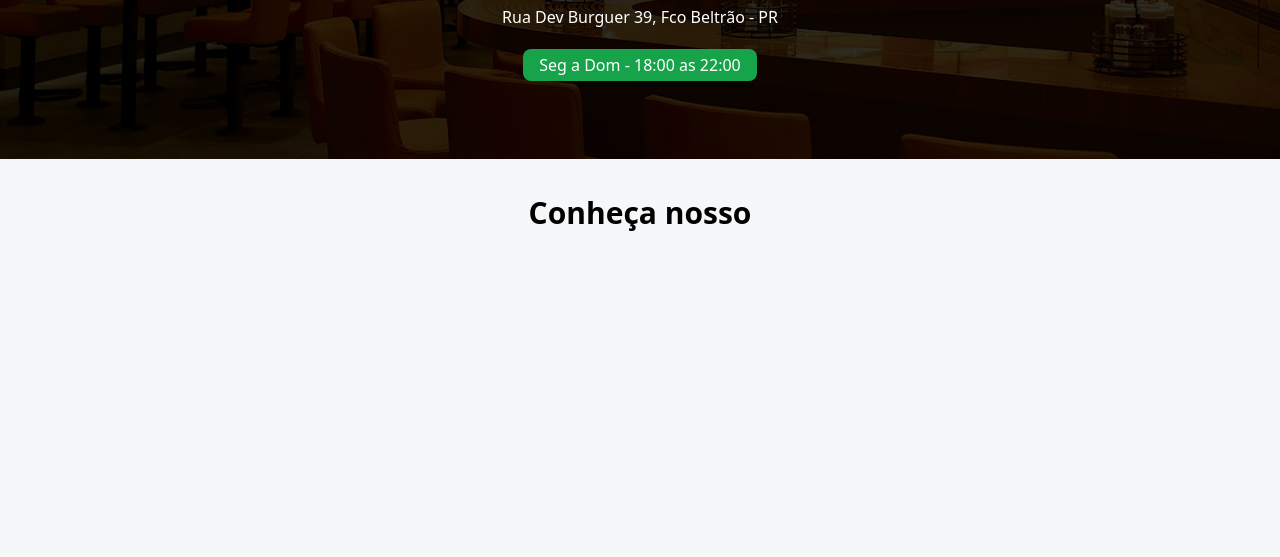
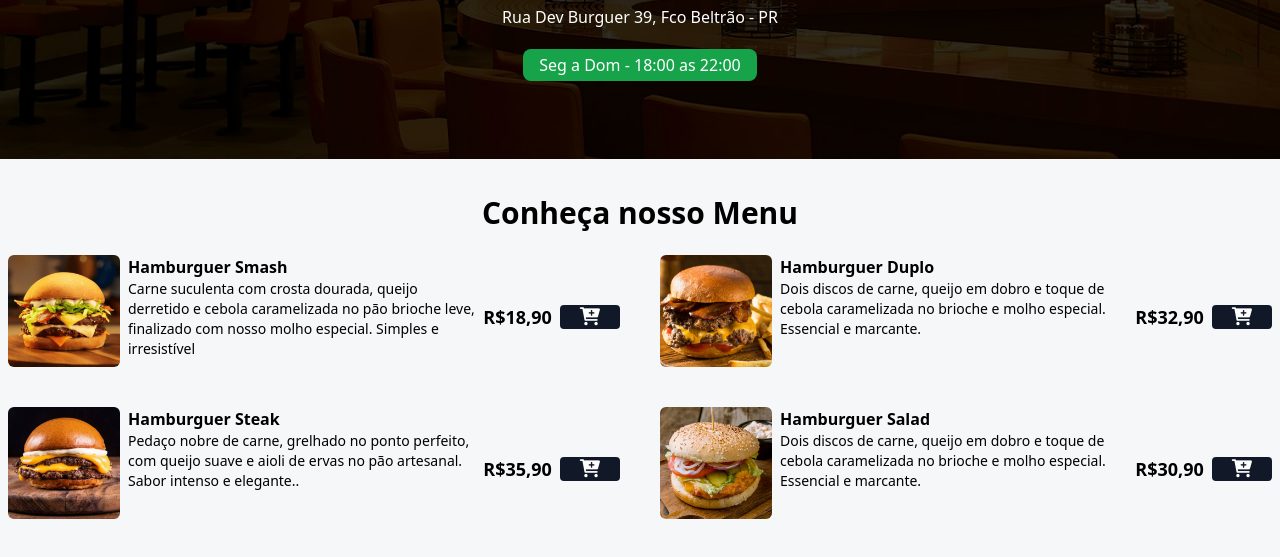
Before and after one commit to Paulo-ods/projeto-hamburgueria, a website: page index.html in a window 1280 px wide. Shown: the part 261-818 px from the top of the page. Drawn offline with Linux system fonts and the light colour scheme.

Commit message:
menu de itens

```diff
--- a/index.html
+++ b/index.html
@@ -5,6 +5,7 @@
     <meta name="viewport" content="width=device-width, initial-scale=1.0">
     <title>DEV BURGUER</title>
     <link rel="stylesheet" href="./styles/output.css">
+    <link rel="stylesheet" href="https://cdnjs.cloudflare.com/ajax/libs/font-awesome/6.0.0-beta3/css/all.min.css" integrity="sha512-Fo3rlrZj/k7ujTnHg4CGR2D7kSs0v4LLanw2qksYuRlEzO+tcaEPQogQ0KaoGN26/zrn20ImR1DfuLWnOo7aBA==" crossorigin="anonymous" referrerpolicy="no-referrer" />
 </head>
 <body>
     <!-- HEADER -->
@@ -27,12 +28,92 @@
      <!-- FIM HEADER -->
 
      <h2 class="text-2xl md:text-3xl font-bold text-center mt-9 mb-6">
-        Conheça nosso
+        Conheça nosso Menu
      </h2>
 
      <!-- INICIO MENU -->
       <div id="menu">
-        <main>
+        <main class="grid grid-cols-1 md:grid-cols-2  gap-7 md:gap-10 mx-auto max-w-7xl px-2 mb-16">
+
+            <div class="flex gap-2">
+                <img class="w-28 h-28 rounded-md hover:scale-110 hover:rotate-2 duration-300"
+                src="./img/hamb-1.png" alt="Hamburguer Smash">
+
+                <div>
+                    <p class="font-bold">Hamburguer Smash</p>
+                    <p class="text-sm">Carne suculenta com crosta dourada, queijo derretido e cebola caramelizada no pão brioche leve,
+                    finalizado com nosso molho especial. Simples e irresistível</p>
+                </div>
+                <div class="flex items-center gap-2 justify-between mt-3">
+                    <p class="font-bold text-lg">R$18,90</p>
+                    <button class="bg-gray-900 px-5 rounded add-to-cart-btn"
+                    data-name="Hamburguer Smash"
+                    data-price="18.90">
+
+                        <i class="fa fa-cart-plus text-lg text-white "></i>
+                    </button>
+                </div>
+            </div>
+
+            <div class="flex gap-2">
+                <img class="w-28 h-28 rounded-md hover:scale-110 hover:rotate-2 duration-300"
+                src="./img/hamb-2.png" alt="Hamburguer Duplo">
+
+                <div>
+                    <p class="font-bold">Hamburguer Duplo</p>
+                    <p class="text-sm">Dois discos de carne, queijo em dobro e toque de cebola caramelizada no brioche e molho especial.
+                    Essencial e marcante.</p>
+                </div>
+                <div class="flex items-center gap-2 justify-between mt-3">
+                    <p class="font-bold text-lg">R$32,90</p>
+                    <button class="bg-gray-900 px-5 rounded add-to-cart-btn"
+                    data-name="Hamburguer Duplo"
+                    data-price="32.90">
+
+                        <i class="fa fa-cart-plus text-lg text-white "></i>
+                    </button>
+                </div>
+            </div>
+
+            <div class="flex gap-2">
+                <img class="w-28 h-28 rounded-md hover:scale-110 hover:rotate-2 duration-300"
+                src="./img/hamb-3.png" alt="Hamburguer Steak">
+
+                <div>
+                    <p class="font-bold">Hamburguer Steak</p>
+                    <p class="text-sm">Pedaço nobre de carne, grelhado no ponto perfeito, com queijo suave e aioli de ervas no pão artesanal.
+                    Sabor intenso e elegante..</p>
+                </div>
+                <div class="flex items-center gap-2 justify-between mt-3">
+                    <p class="font-bold text-lg">R$35,90</p>
+                    <button class="bg-gray-900 px-5 rounded add-to-cart-btn"
+                    data-name="Hamburguer Steak"
+                    data-price="35.90">
+
+                        <i class="fa fa-cart-plus text-lg text-white "></i>
+                    </button>
+                </div>
+            </div>
+
+            <div class="flex gap-2">
+                <img class="w-28 h-28 rounded-md hover:scale-110 hover:rotate-2 duration-300"
+                src="./img/hamb-4.png" alt="Hamburguer Salad">
+
+                <div>
+                    <p class="font-bold">Hamburguer Salad</p>
+                    <p class="text-sm">Dois discos de carne, queijo em dobro e toque de cebola caramelizada no brioche e molho especial.
+                    Essencial e marcante.</p>
+                </div>
+                <div class="flex items-center gap-2 justify-between mt-3">
+                    <p class="font-bold text-lg">R$30,90</p>
+                    <button class="bg-gray-900 px-5 rounded add-to-cart-btn"
+                    data-name="Hamburguer Salad"
+                    data-price="30">
+
+                        <i class="fa fa-cart-plus text-lg text-white "></i>
+                    </button>
+                </div>
+            </div>
 
         </main>
       </div>
```
Also changed, not shown: styles/output.css.
